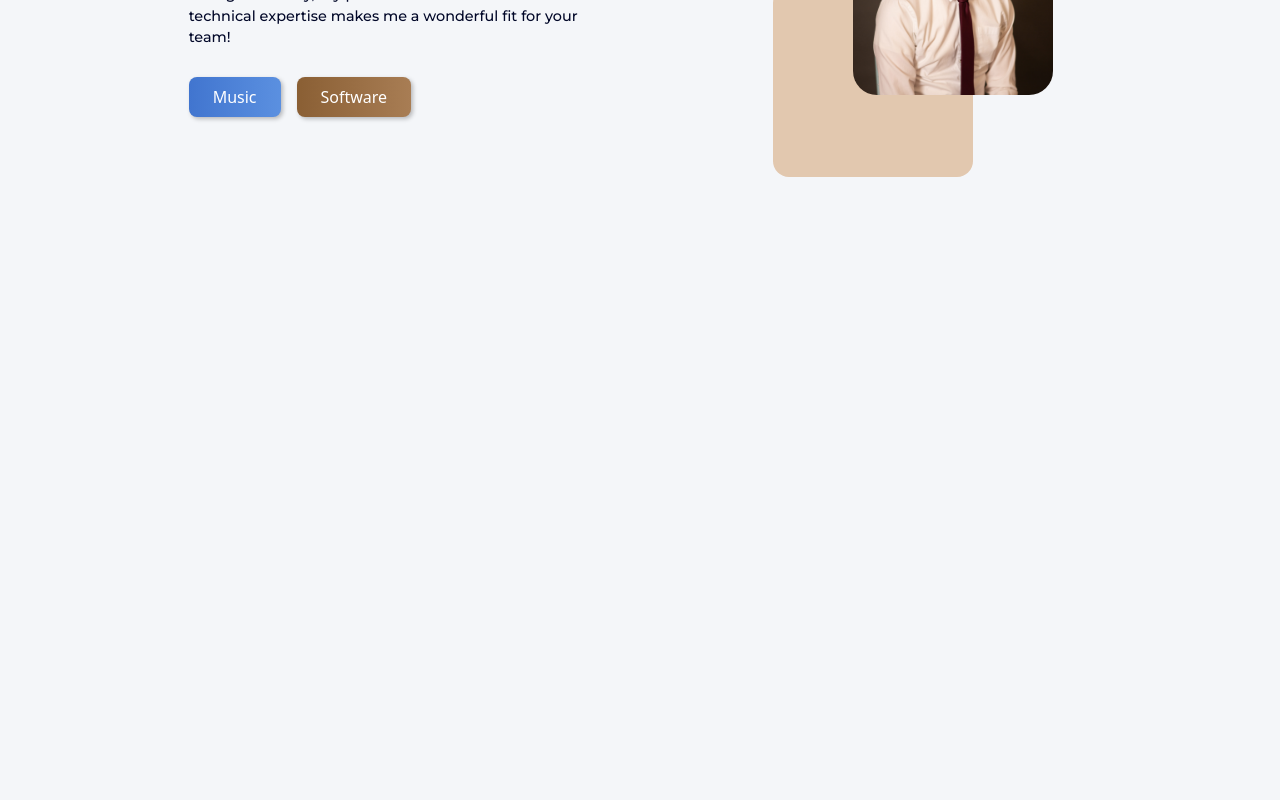
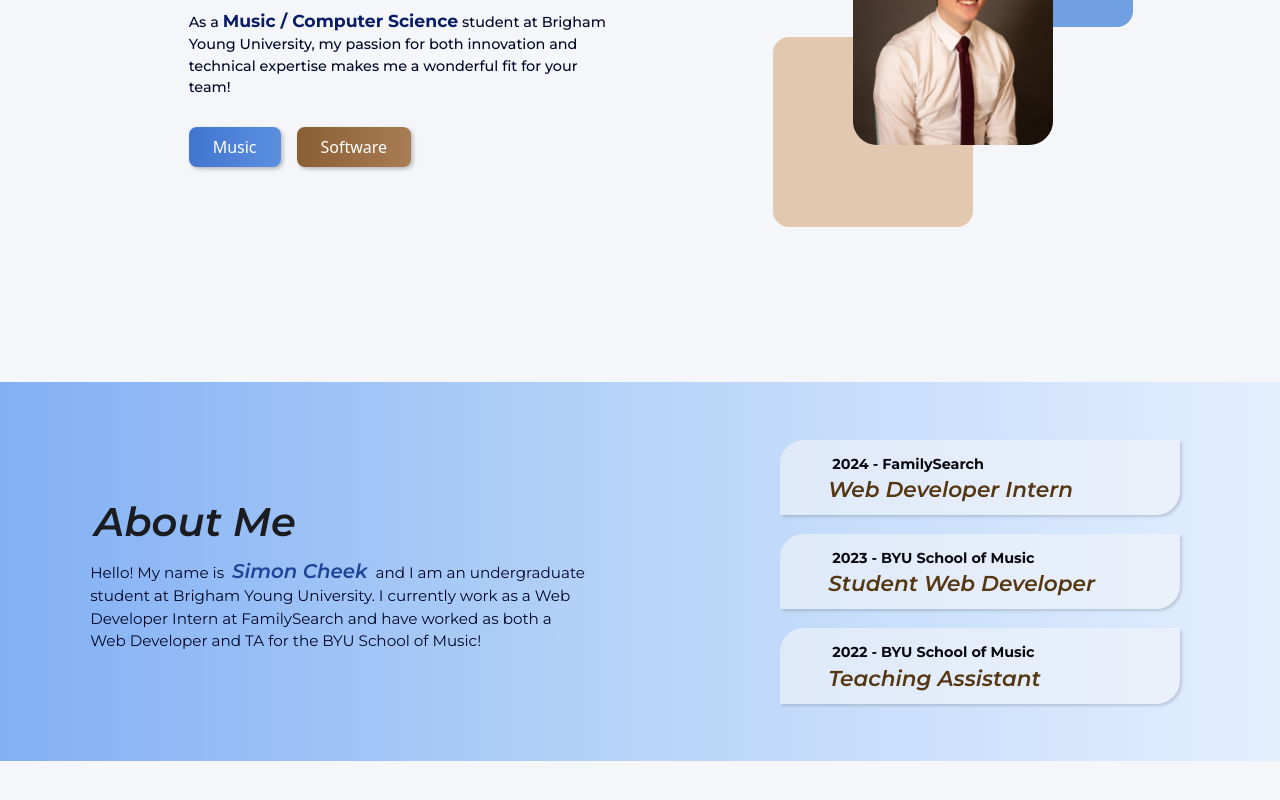
Before and after one commit to Simon-Cheek/SimonPortfolio, a React (Vite) app: page / in a window 1280 px wide. Shown: the part 382-1182 px from the top of the page. Before the commit the page ends 800 px from the top, so only its background shows below. Built offline with nearby package versions, Linux system fonts and the light colour scheme.

Commit message:
Add Banner AboutMe element to home page and tweak

```diff
--- a/src/App.jsx
+++ b/src/App.jsx
@@ -7,16 +7,16 @@ import ColorPage from "./components/ColorPage";
 import { H1, H2, H3, H4, H5, H6, Paragraph } from "./components/Text";
 import Hero from "./components/Home/Hero";
 import Btn from "./components/Button";
+import Home from "./components/Home/Home";
 
 function App() {
   return (
     <>
       <Header />
 
-      <Hero />
-
       <BrowserRouter>
         <Routes>
+          <Route exact path="/" element={<Home />} />
           <Route path="/colors" element={<ColorPage />} />
           {/* <Route exact path="/" element={ } /> */}
         </Routes>
--- /dev/null
+++ b/src/components/Home/AboutMe.jsx
@@ -0,0 +1,132 @@
+/** @jsxImportSource @emotion/react */
+import { css } from "@emotion/react";
+import { colors } from "../../styles/colors";
+import { H2, H3, H5, Paragraph } from "../Text";
+
+function AboutText() {
+  const formatStyle = css`
+    display: flex;
+    justify-content: center;
+    align-items: center;
+  `;
+
+  const h2Style = css`
+    color: ${colors.gray08};
+    font-style: italic;
+    font-weight: 600 !important;
+  `;
+
+  const pStyle = css`
+    max-width: 500px;
+    color: ${colors.blue09};
+    font-size: 0.95em;
+  `;
+
+  const spanStyle = css`
+    font-size: 1.3em;
+    font-weight: 600;
+    margin: 0 4px;
+    padding: 0;
+    color: ${colors.blue06};
+    font-style: italic;
+    line-height: 0;
+  `;
+
+  return (
+    <div css={formatStyle}>
+      <div>
+        <H2 customCSS={h2Style}>About Me</H2>
+        <Paragraph customCSS={pStyle}>
+          Hello! My name is <span css={spanStyle}>Simon Cheek</span> and I am an
+          undergraduate student at Brigham Young University. I currently work as
+          a Web Developer Intern at FamilySearch and have worked as both a Web
+          Developer and TA for the BYU School of Music!
+        </Paragraph>
+      </div>
+    </div>
+  );
+}
+
+function TimelineEntry({ primaryText, secondaryText }) {
+  const entryStyle = css`
+    background-color: ${colors.gray00}99;
+    box-shadow: 2px 2px 3px rgba(0, 0, 0, 0.15);
+    border-top-left-radius: 24px;
+    border-bottom-right-radius: 24px;
+    padding: 0.75em 3em;
+    margin: 0.6em;
+    min-width: 400px;
+  `;
+
+  const primaryStyle = css`
+    padding: 0;
+    margin: 0;
+    font-style: italic;
+    color: ${colors.brown06};
+    font-weight: 600;
+    font-size: 1.35em;
+  `;
+
+  const secondaryStyle = css`
+    color: ${colors.gray09};
+    font-size: 0.9em;
+  `;
+
+  return (
+    <div css={entryStyle}>
+      <H5 customCSS={secondaryStyle}>{secondaryText}</H5>
+      <H3 customCSS={primaryStyle}>{primaryText}</H3>
+    </div>
+  );
+}
+
+function AboutTimeline() {
+  const timelineStyle = css`
+    display: flex;
+    flex-direction: column;
+    justify-content: center;
+    align-items: center;
+    padding: 3em 0;
+  `;
+
+  return (
+    <div css={timelineStyle}>
+      <TimelineEntry
+        primaryText="Web Developer Intern"
+        secondaryText="2024 - FamilySearch"
+      />
+      <TimelineEntry
+        primaryText="Student Web Developer"
+        secondaryText="2023 - BYU School of Music"
+      />
+      <TimelineEntry
+        primaryText="Teaching Assistant"
+        secondaryText="2022 - BYU School of Music"
+      />
+    </div>
+  );
+}
+
+function AboutMe() {
+  const aboutStyle = css`
+    min-height: 300px;
+    background-image: linear-gradient(
+      to right,
+      ${colors.blue02},
+      ${colors.blue01},
+      ${colors.blue00}
+    );
+    margin-bottom: 60px;
+    display: flex;
+    justify-content: space-around;
+  `;
+
+  return (
+    <div css={aboutStyle}>
+      <AboutText />
+      <AboutTimeline />
+    </div>
+  );
+}
+
+export default AboutMe;
--- a/src/components/Home/Hero.jsx
+++ b/src/components/Home/Hero.jsx
@@ -118,7 +118,7 @@ function Hero() {
     display: flex;
     justify-content: space-evenly;
     align-items: center;
-    min-height: 600px;
+    min-height: 700px;
   `;
 
   return (
--- a/src/components/Home/Home.jsx
+++ b/src/components/Home/Home.jsx
@@ -1,6 +1,15 @@
 /** @jsxImportSource @emotion/react */
-import { css } from '@emotion/react';
+import { css } from "@emotion/react";
+import Hero from "./Hero";
+import AboutMe from "./AboutMe";
 
-function Home() {}
+function Home() {
+  return (
+    <>
+      <Hero />
+      <AboutMe />
+    </>
+  );
+}
 
-export default Home
+export default Home;
--- a/src/styles/colors.js
+++ b/src/styles/colors.js
@@ -1,8 +1,8 @@
 export const colors = {
   // Colors go from their Lightest Variants to their Darkest
 
-  blue00: "#D3E4FF",
-  blue01: "#B5CFF8",
+  blue00: "#E3EFFF",
+  blue01: "#B8D4F8",
   blue02: "#82B0F4",
   blue03: "#5B90E0",
   blue04: "#4175CF",
```
